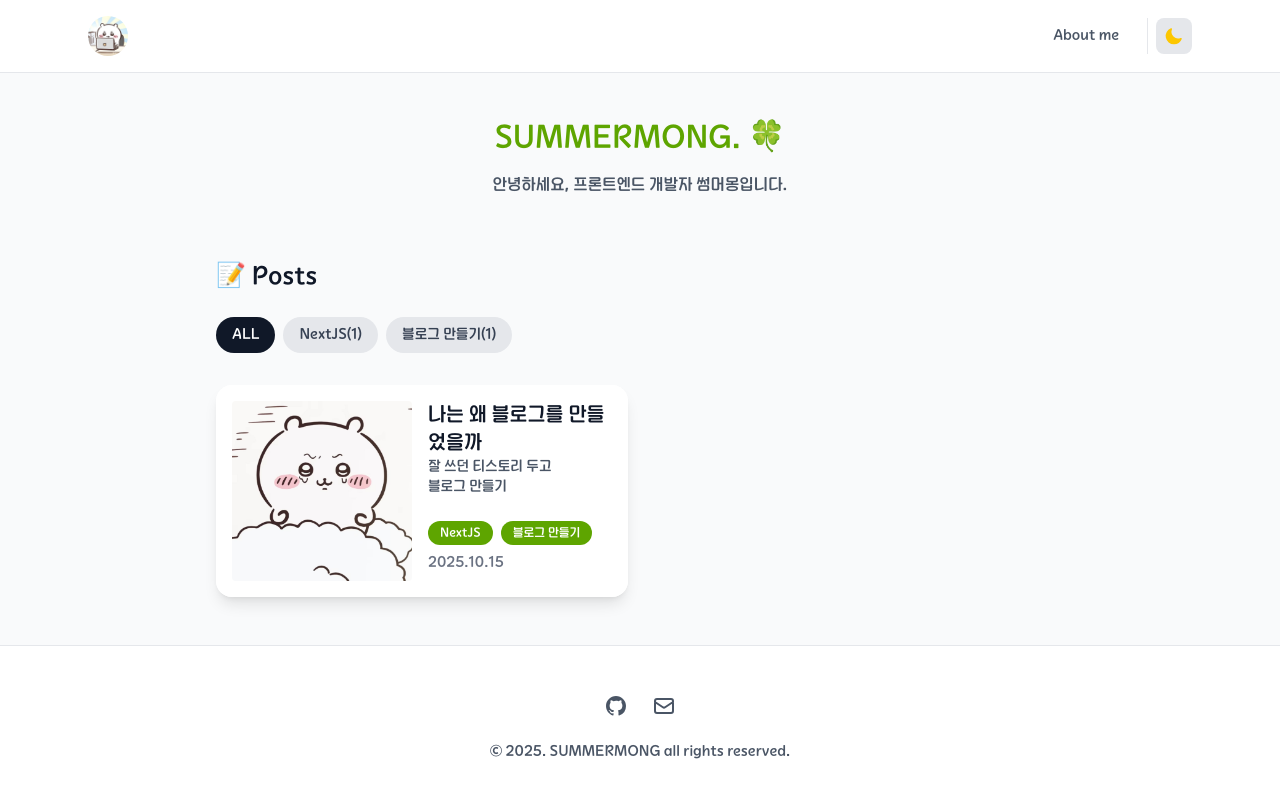
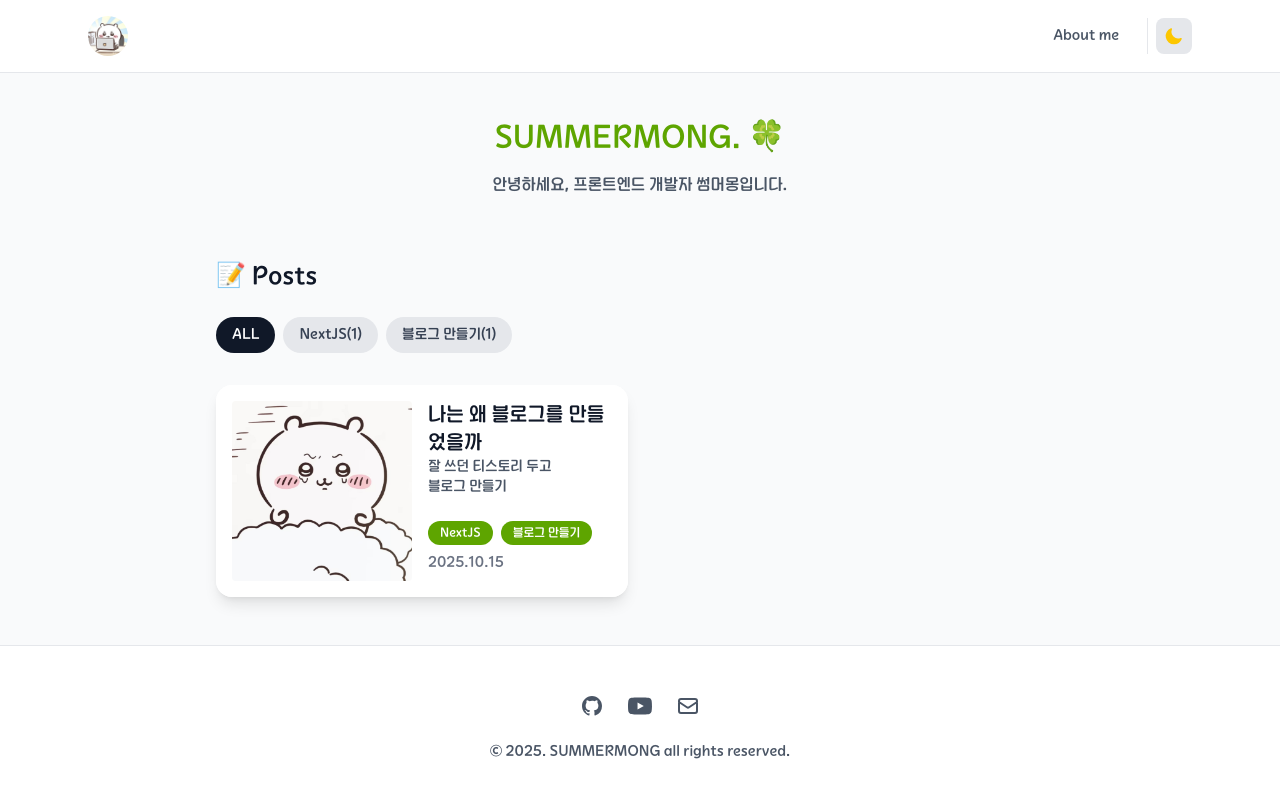
Before and after one commit to summermong/blog, a Next.js app: page / in a window 1280 px wide. Shown: the top 798 px of the page. Built offline with nearby package versions, Linux system fonts and the light colour scheme.

Commit message:
CHORE: 다크모드 수정 및 유튜브 링크 추가

```diff
--- a/src/components/Footer.tsx
+++ b/src/components/Footer.tsx
@@ -22,6 +22,15 @@
     //     </svg>
     //   ),
     // },
+    {
+      name: 'YouTube',
+      href: 'https://www.youtube.com/@summer_mong',
+      icon: (
+        <svg className='w-6 h-6' fill='currentColor' viewBox='0 0 24 24'>
+          <path d='M23.498 6.186a3.016 3.016 0 0 0-2.122-2.136C19.505 3.545 12 3.545 12 3.545s-7.505 0-9.377.505A3.017 3.017 0 0 0 .502 6.186C0 8.07 0 12 0 12s0 3.93.502 5.814a3.016 3.016 0 0 0 2.122 2.136c1.871.505 9.376.505 9.376.505s7.505 0 9.377-.505a3.015 3.015 0 0 0 2.122-2.136C24 15.93 24 12 24 12s0-3.93-.502-5.814zM9.545 15.568V8.432L15.818 12l-6.273 3.568z' />
+        </svg>
+      ),
+    },
     {
       name: 'Email',
       href: 'mailto:2514o_o@naver.com',
--- a/src/components/ThemeToggle.tsx
+++ b/src/components/ThemeToggle.tsx
@@ -5,7 +5,7 @@
 
 export function ThemeToggle() {
   const [mounted, setMounted] = useState(false);
-  const { theme, setTheme } = useTheme();
+  const { resolvedTheme, setTheme } = useTheme();
 
   useEffect(() => {
     setMounted(true);
@@ -21,11 +21,11 @@
 
   return (
     <button
-      onClick={() => setTheme(theme === 'dark' ? 'light' : 'dark')}
+      onClick={() => setTheme(resolvedTheme === 'dark' ? 'light' : 'dark')}
       className='p-2 rounded-lg bg-gray-200 dark:bg-gray-700 hover:bg-gray-300 dark:hover:bg-gray-600 transition-colors'
       aria-label='테마 전환'
     >
-      {theme === 'dark' ? (
+      {resolvedTheme === 'dark' ? (
         <svg
           className='w-5 h-5 text-red-500'
           fill='currentColor'
```
